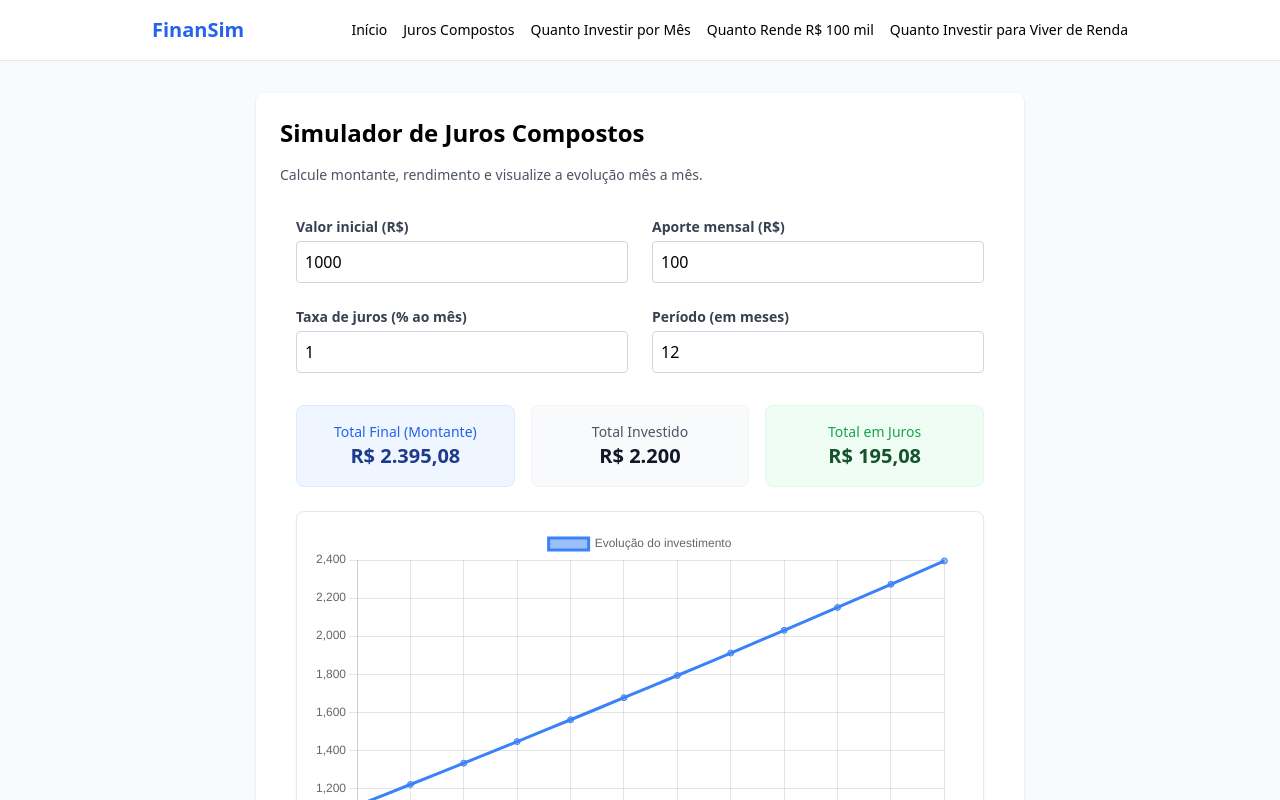
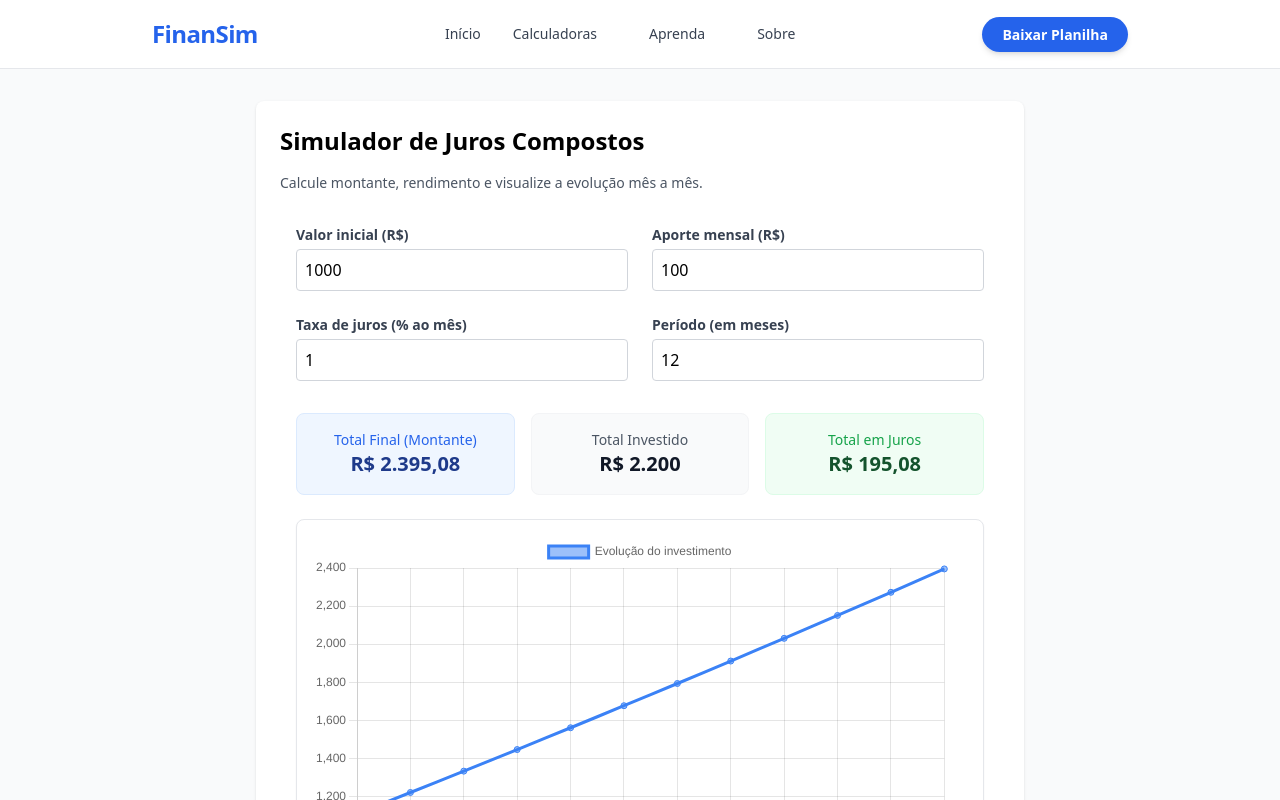
Before and after one commit to tulioqp/finansim, a Next.js app in the folder frontend/: page /juros-compostos in a window 1280 px wide. Shown: the top 800 px of the page. Built offline with nearby package versions, Linux system fonts and the light colour scheme.

Commit message:
dropdown header

```diff
--- a/frontend/components/Header.jsx
+++ b/frontend/components/Header.jsx
@@ -1,32 +1,83 @@
+import { useState } from 'react'
 import Link from 'next/link'
 
 export default function Header() {
+  const [isCalculadorasOpen, setIsCalculadorasOpen] = useState(false)
+
   return (
-    <header className="bg-white border-b">
+    <header className="bg-white border-b sticky top-0 z-50">
       <div className="max-w-5xl mx-auto px-6 py-4 flex justify-between items-center">
-        {/* Logo / Nome */}
-        <Link href="/" className="text-xl font-bold text-blue-600">
+        {/* Logo */}
+        <Link href="/" className="text-2xl font-black text-blue-600 tracking-tight">
           FinanSim
         </Link>
 
         {/* Navegação */}
-        <nav className="text-sm space-x-4">
-          <Link href="/" className="hover:underline">
+        <nav className="hidden md:flex items-center space-x-8 text-sm font-medium text-gray-700">
+          <Link href="/" className="hover:text-blue-600 transition-colors">
             Início
           </Link>
-          <Link href="/juros-compostos" className="hover:underline">
-            Juros Compostos
-          </Link>
-          <Link href="/quanto-investir-por-mes" className="hover:underline">
-            Quanto Investir por Mês
-          </Link>
-          <Link href="/quanto-rende-100-mil" className="hover:underline">
-            Quanto Rende R$ 100 mil
-          </Link>
-          <Link href="/quanto-investir-para-viver-de-renda" className="hover:underline">
-            Quanto Investir para Viver de Renda
+
+          {/* Dropdown Calculadoras */}
+          <div
+            className="relative"
+            onMouseEnter={() => setIsCalculadorasOpen(true)}
+            onMouseLeave={() => setIsCalculadorasOpen(false)}
+          >
+            <button className="flex items-center hover:text-blue-600 transition-colors py-2">
+              Calculadoras
+              <svg className={`ml-1 w-4 h-4 transition-transform ${isCalculadorasOpen ? 'rotate-180' : ''}`} fill="none" stroke="currentColor" viewBox="0 0 24 24">
+                <path strokeLinecap="round" strokeLinejoin="round" strokeWidth="2" d="19 9l-7 7-7-7" />
+              </svg>
+            </button>
+
+            {isCalculadorasOpen && (
+              <div className="absolute left-0 w-64 bg-white border border-gray-100 shadow-xl rounded-lg py-2 mt-0">
+                <Link href="/juros-compostos" className="block px-4 py-3 hover:bg-blue-50 hover:text-blue-700 transition-colors border-b border-gray-50">
+                  <span className="block font-bold">Juros Compostos</span>
+                  <span className="text-xs text-gray-500">Simule o poder dos juros sobre juros.</span>
+                </Link>
+                <Link href="/quanto-investir-por-mes" className="block px-4 py-3 hover:bg-blue-50 hover:text-blue-700 transition-colors border-b border-gray-50">
+                  <span className="block font-bold">Quanto Investir por Mês</span>
+                  <span className="text-xs text-gray-500">Calcule o aporte para atingir sua meta.</span>
+                </Link>
+                <Link href="/quanto-investir-para-viver-de-renda" className="block px-4 py-3 hover:bg-blue-50 hover:text-blue-700 transition-colors">
+                  <span className="block font-bold">Viver de Renda</span>
+                  <span className="text-xs text-gray-500">Descubra quanto você precisa para parar.</span>
+                </Link>
+              </div>
+            )}
+          </div>
+
+          {/* Menu Artigos/Blog (Simulado) */}
+          <div className="relative group">
+            <button className="flex items-center hover:text-blue-600 transition-colors py-2">
+              Aprenda
+              <svg className="ml-1 w-4 h-4 group-hover:rotate-180 transition-transform" fill="none" stroke="currentColor" viewBox="0 0 24 24">
+                <path strokeLinecap="round" strokeLinejoin="round" strokeWidth="2" d="19 9l-7 7-7-7" />
+              </svg>
+            </button>
+            <div className="absolute hidden group-hover:block left-0 w-56 bg-white border border-gray-100 shadow-xl rounded-lg py-2">
+              <Link href="/quanto-rende-100-mil" className="block px-4 py-2 hover:bg-gray-50">Quanto rende R$ 100 mil?</Link>
+              <Link href="" className="block px-4 py-2 hover:bg-gray-50">Guia de Investimentos</Link>
+              <Link href="" className="block px-4 py-2 hover:bg-gray-50">O que é Selic?</Link>
+            </div>
+          </div>
+
+          <Link href="/sobre" className="hover:text-blue-600 transition-colors">
+            Sobre
           </Link>
         </nav>
+
+        {/* Botão de Destaque (Conversão) */}
+        <div className="hidden md:block">
+          <Link
+            href="https://finansimbr.com.br/quanto-investir-por-mes"
+            className="bg-blue-600 text-white px-5 py-2 rounded-full text-sm font-bold hover:bg-blue-700 transition-shadow shadow-md hover:shadow-lg"
+          >
+            Baixar Planilha
+          </Link>
+        </div>
       </div>
     </header>
   )
```
